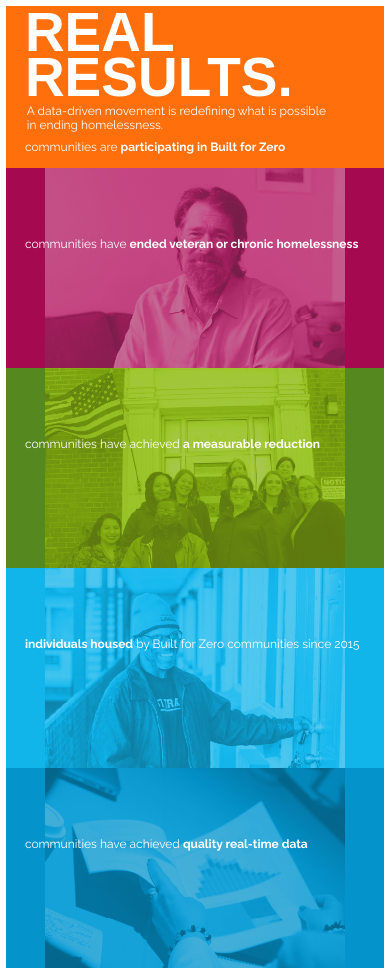
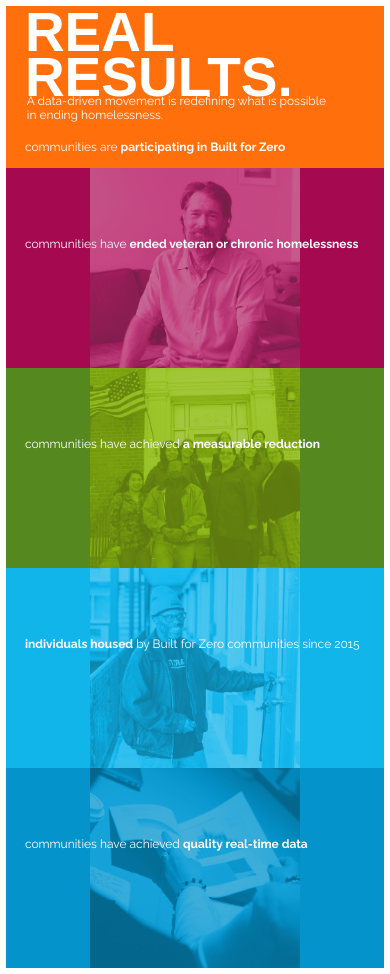
Before and after one commit to builtforzero/results-to-date, a plain HTML site: page index.html in a window 390 px wide. Drawn offline with Linux system fonts and the light colour scheme; a script that the page names is missing; a web font is replaced by a local one.

Commit message:
updated media queries

```diff
--- a/style.css
+++ b/style.css
@@ -126,6 +126,13 @@
     left: 0;
   }
 
+  .square {
+    margin: 0px;
+    min-height: 45%;
+    background-size: 320px;
+  }
+
+
 }
 
 @media only screen and (max-width: 1200px) {
@@ -133,6 +140,7 @@
   .square {
     margin: 0px;
     min-height: 45%;
+    background-size: 300px;
   }
 
   .stat span {
@@ -167,14 +175,14 @@
 
   .square {
     margin: 0px;
-    min-height: 45%;
-    background-position: top;
-    background-size: 300px;
+    background-position: center;
+    background-size: 210px;
+
   }
 
   .stat span {
     position: absolute;
-    top: 100px;
+    top: 90px;
     left: 0;
   }
 
@@ -195,6 +203,10 @@
   #communities-topline {
     font-family: 'Asap Condensed', sans-serif;
     font-size: 80px;
+  }
+
+  #subtitle-head {
+    transform: translateY(-10px)
   }
 
 }
```
